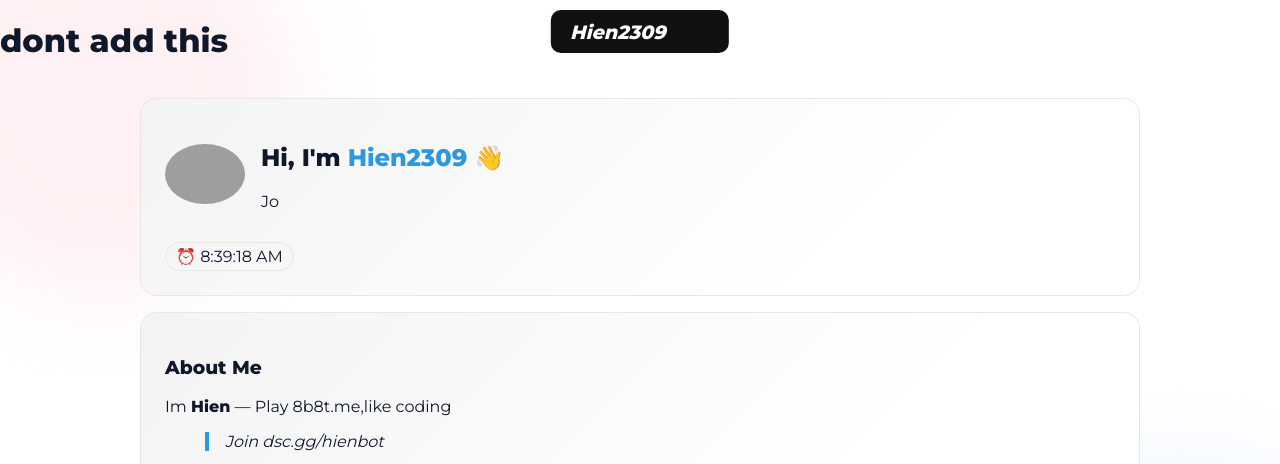
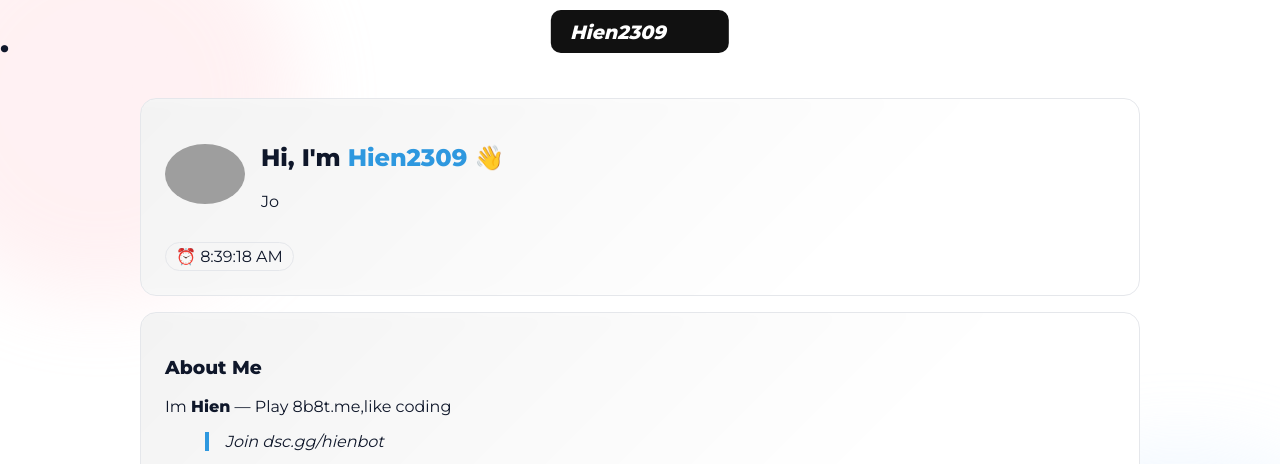
Before and after one commit to Hien2309/Hien2309Info, a plain HTML site: page index.html in a window 1280 px wide. Shown: the top 464 px of the page. Drawn offline with nearby package versions, Linux system fonts and the light colour scheme; no server answers; grey boxes are pictures that could not be loaded.

Commit message:
Update index.html

```diff
--- a/index.html
+++ b/index.html
@@ -13,7 +13,7 @@
   <script src="https://cdnjs.cloudflare.com/ajax/libs/vanilla-tilt/1.7.0/vanilla-tilt.min.js"></script>
 </head>
 <body bgcolor="#191923">
-  <h1>dont add this</h1>
+  <h1>.</h1>
 
   <!-- Cursor blob -->
   <div class="cursor-blob"></div>
```
